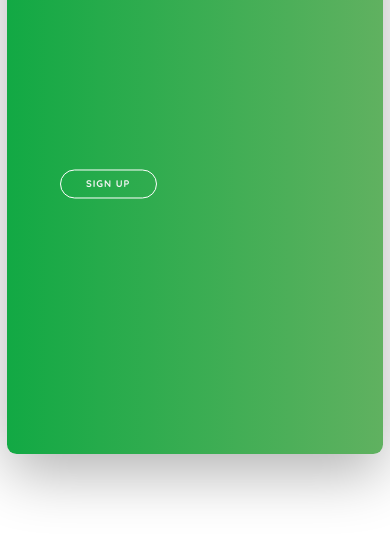
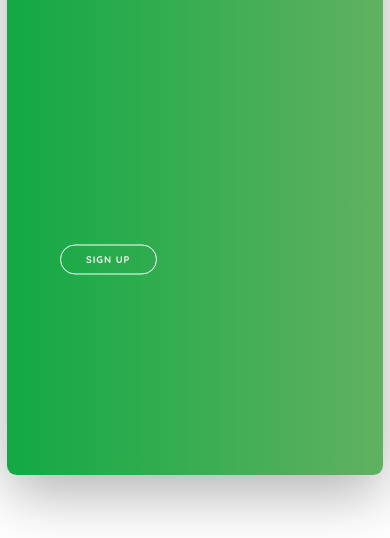
Before and after one commit to mahmudul607/signup-form, a plain HTML site: page index.html in a window 390 px wide. Shown: the part 306-844 px from the top of the page. Drawn offline with nearby package versions, Linux system fonts and the light colour scheme.

Commit message:
responsive-last Update6

```diff
--- a/responsive.css
+++ b/responsive.css
@@ -32,7 +32,7 @@
    @media only screen and (min-width: 50px) and (max-width: 575px){
       section{
          width: 100%;
-         height: auto;
+
        }
        .banner{
          width: 18%;
@@ -48,14 +48,14 @@
          font-size: 1rem;
        }
        .green-bg button {
-         top: 60%;
+         top: 70%;
          left: 14%;
          width: 10rem;
          height: 3rem;
        }
        .form-wrapper{
          width: 100%;
-         height: 80%;
+         height: 85%;
          border-radius: 2rem;
       }
 
```
